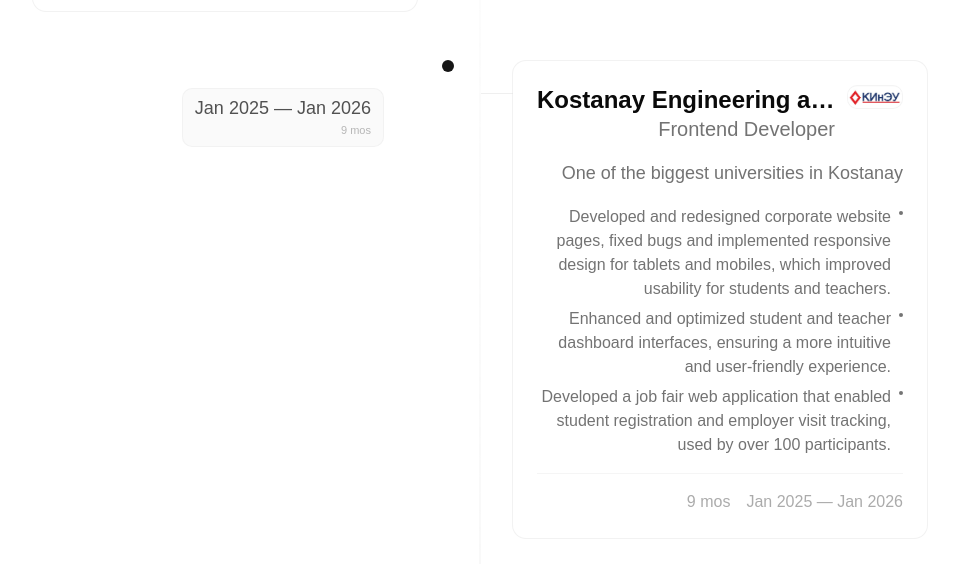
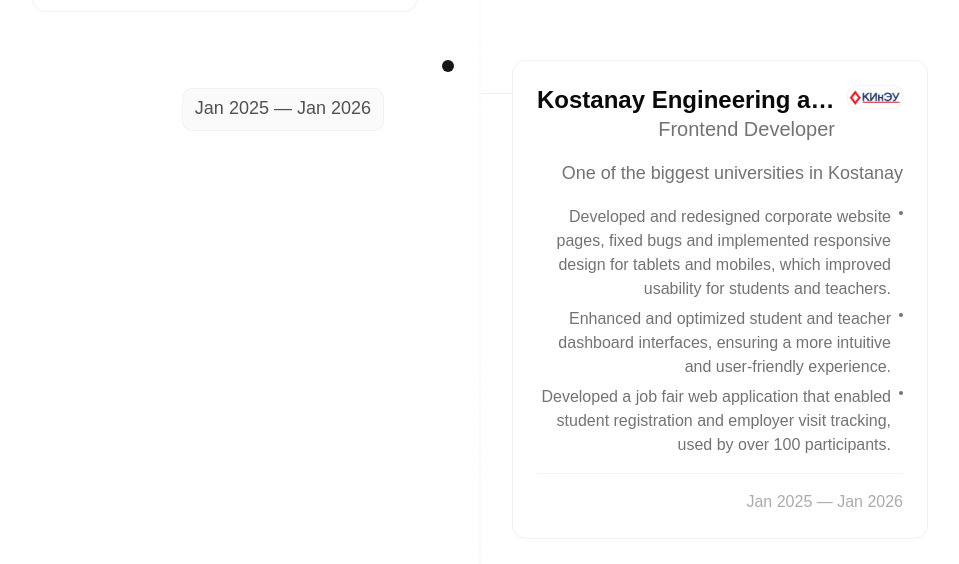
Before and after one commit to borove4ik/borove4ik-web-portfolio, a Next.js app in the folder borove4ik-web-portfolio/: page / in a window 1280 px wide. Shown: the part 3862-4426 px from the top of the page, without its empty margins (160-1119 px from the left). Built offline with nearby package versions, Linux system fonts and the light colour scheme; a web font is replaced by a local one.

Commit message:
deleted duration

```diff
--- a/borove4ik-web-portfolio/src/data/experience.ts
+++ b/borove4ik-web-portfolio/src/data/experience.ts
@@ -29,7 +29,6 @@
     company: "Kostanay Engineering and Economics University",
     role: "Frontend Developer",
     period: "Jan 2025 — Jan 2026",
-    duration: "9 mos",
     description:
       "One of the biggest universities in Kostanay",
     achievements: [
```
